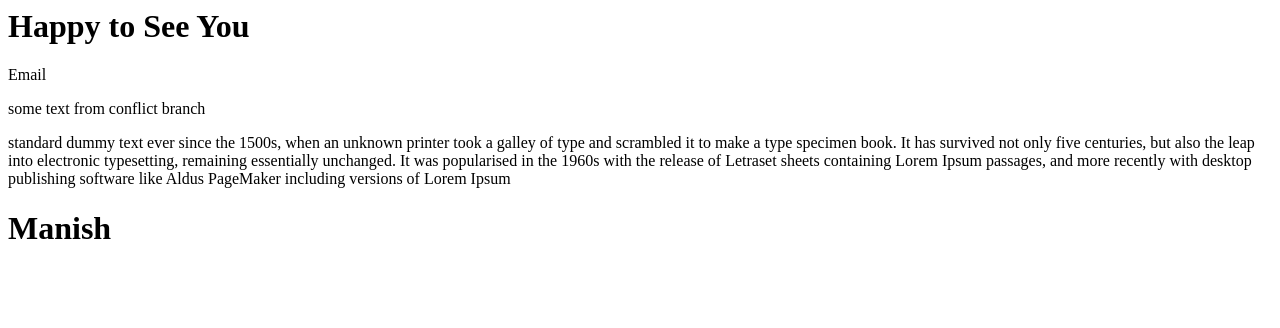
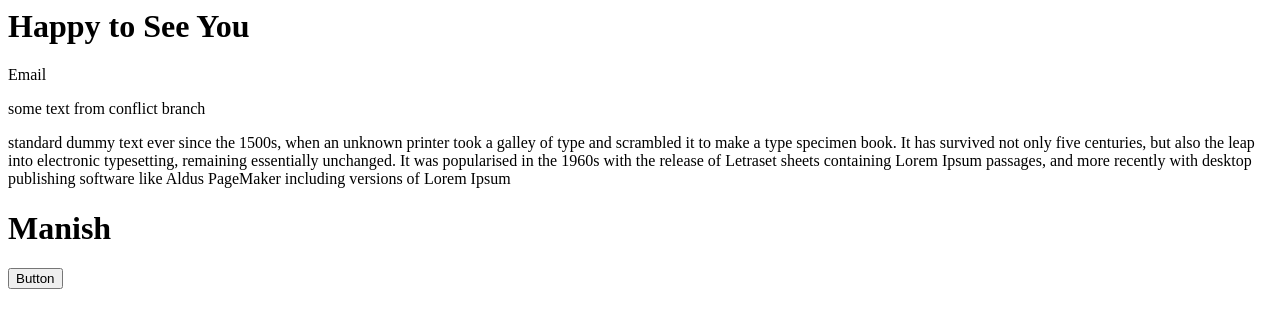
Before and after one commit to manish-kumar5848/gitAssignment, a plain HTML site: page index.html in a window 1280 px wide. Drawn offline with Linux system fonts and the light colour scheme.

Commit message:
Button Added

```diff
--- a/index.html
+++ b/index.html
@@ -14,6 +14,7 @@
         Lorem Ipsum passages, and more recently with desktop publishing software like Aldus PageMaker including versions
         of Lorem Ipsum</p>
     <h1>Manish</h1>
+    <button type="button">Button</button>
 
 </body>
 </html>
```
